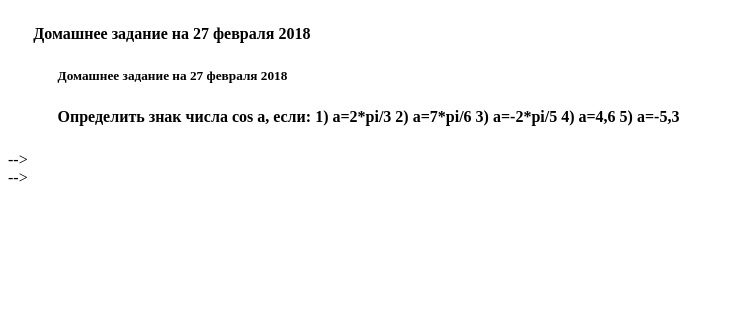
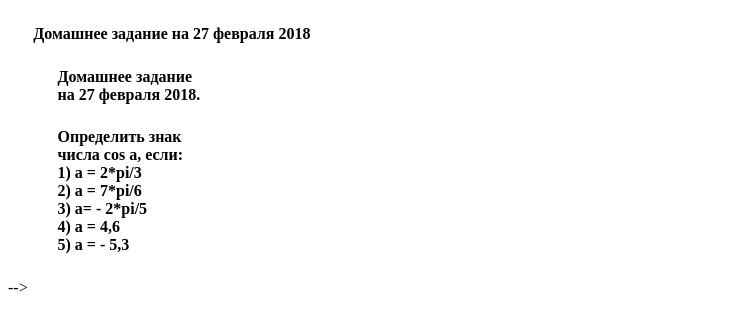
Before and after one commit to korovka/gym190, a Yii app: template frontend/views/site/index.php in a window 1280 px wide. Shown: the top 331 px of the page, without its empty margins (0-734 px from the left). Run offline with PHP 8.4 and a stand-in for Yii, Linux system fonts and the light colour scheme; the template is opened without the code that fills it, so the values that code supplies are empty; some libraries are stand-ins or nearby versions.

Commit message:
font for domashka

```diff
--- a/frontend/views/site/index.php
+++ b/frontend/views/site/index.php
@@ -2,7 +2,7 @@
 
 /* @var $this yii\web\View */
 
-$this->title = Yii::$app->name;
+//$this->title = Yii::$app->name;
 ?>
 <div class="site-index">
 <!---->
@@ -27,9 +27,9 @@ $this->title = Yii::$app->name;
 <!--                        гимназии-->
 <!--                    </div>-->
                     <div class="card-body">
-                        <h5 class="card-title" style="margin: 2%;">Домашнее задание на 27 февраля 2018</h5>
-                        <p class="card-text" style="margin: 2%;">Определить знак числа cos a, если:
-                            1) а=2*pi/3  2) a=7*pi/6  3) a=-2*pi/5 4) a=4,6 5) a=-5,3
+                        <p class="card-title" style="margin: 2%;">Домашнее задание<br> на 27 февраля 2018.</p>
+                        <p class="card-text" style="margin: 2%;">Определить знак <br> числа cos a, если:<br>
+                            1) а = 2*pi/3 <br> 2) a = 7*pi/6 <br> 3) a= - 2*pi/5 <br> 4) a = 4,6 <br> 5) a = - 5,3
                             </p>
 <!--                        <p class="card-text" style="margin: 2%;"> В историческом центре Санкт-Петербурга, на набережной-->
 <!--                            реки-->
@@ -117,7 +117,7 @@ $this->title = Yii::$app->name;
 <!--                    </div>-->
 <!--                </div>-->
 <!--            </div>-->
-<!--            <div class="col-md-4 "></div>-->-->
+<!--            <div class="col-md-4 "></div>--->
 <!---->
 <!--            <div class="col-md-2 ">-->
 <!--                <div class="card bg-info  mb-3">-->
```
